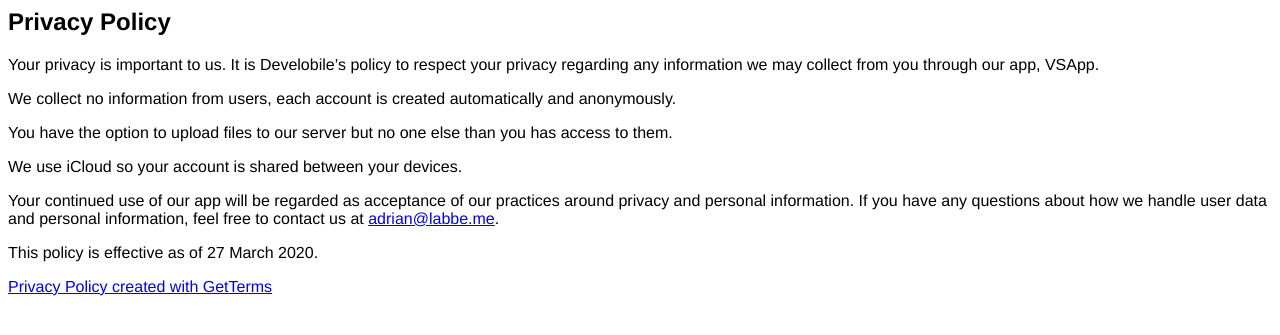
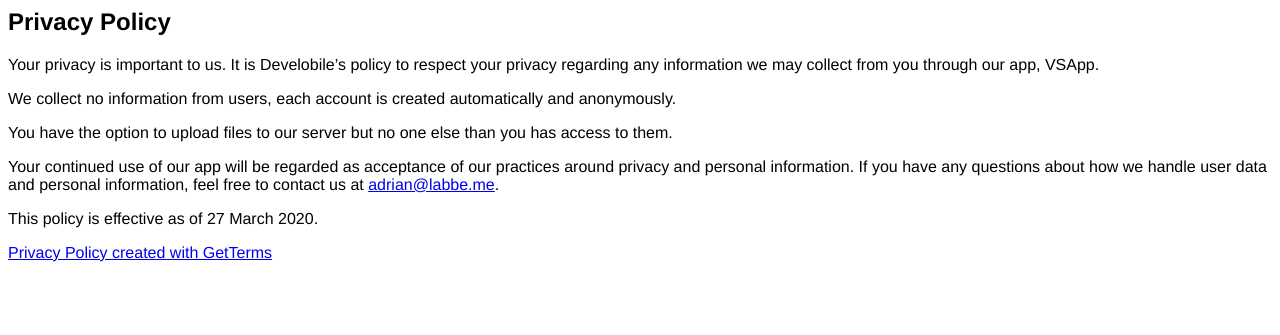
Before and after one commit to ColdGrub1384/VSApp-Page, a Jekyll site: the page privacy-policy/index.html, which Jekyll copies as it is, in a window 1280 px wide. Shown: the top 335 px of the page. Built offline with Jekyll 4.4.1, drawn with Linux system fonts in a browser that asks for light colours.

Commit message:
Update index.html

```diff
--- a/privacy-policy/index.html
+++ b/privacy-policy/index.html
@@ -2,7 +2,6 @@
 <p class="has-line-data" data-line-start="2" data-line-end="3">Your privacy is important to us. It is Develobile’s policy to respect your privacy regarding any information we may collect from you through our app, VSApp.</p>
 <p class="has-line-data" data-line-start="4" data-line-end="5">We collect no information from users, each account is created automatically and anonymously.</p>
 <p class="has-line-data" data-line-start="6" data-line-end="7">You have the option to upload files to our server but no one else than you has access to them.</p>
-<p class="has-line-data" data-line-start="8" data-line-end="9">We use iCloud so your account is shared between your devices.</p>
 <p class="has-line-data" data-line-start="10" data-line-end="11">Your continued use of our app will be regarded as acceptance of our practices around privacy and personal information. If you have any questions about how we handle user data and personal information, feel free to contact us at <a href="mailto:adrian@labbe.me">adrian@labbe.me</a>.</p>
 <p class="has-line-data" data-line-start="12" data-line-end="13">This policy is effective as of 27 March 2020.</p>
 <p class="has-line-data" data-line-start="14" data-line-end="15"><a href="https://getterms.io">Privacy Policy created with GetTerms</a></p>
```
